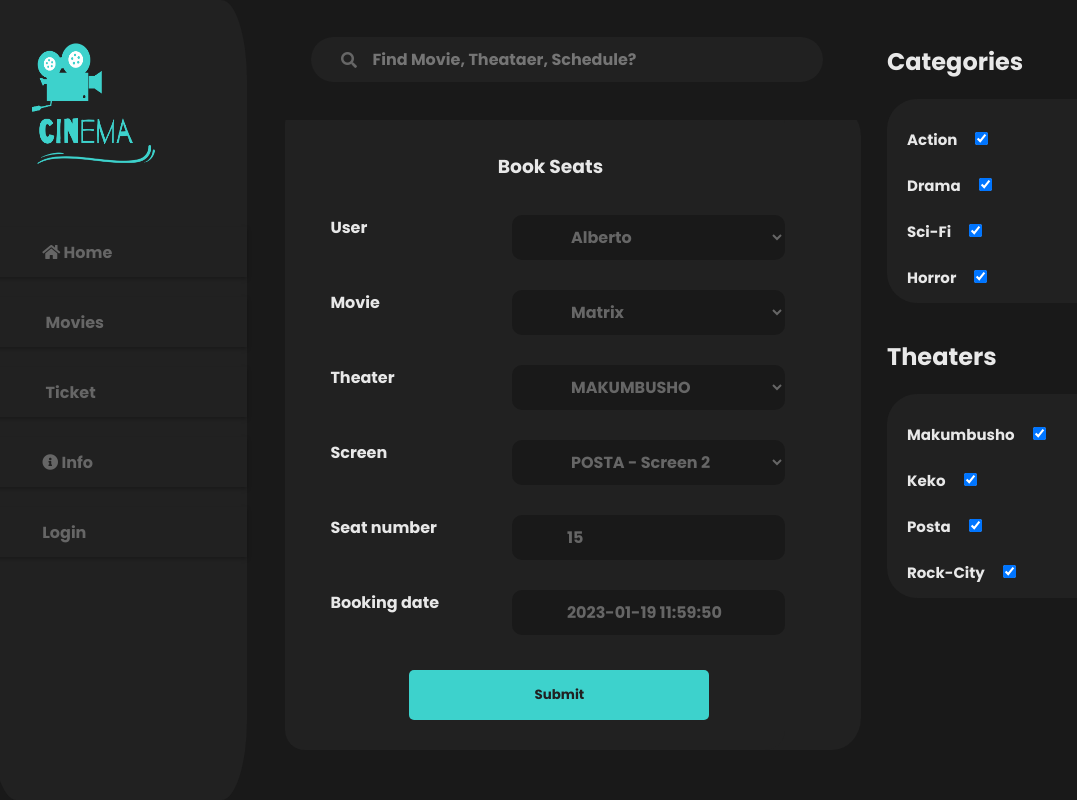
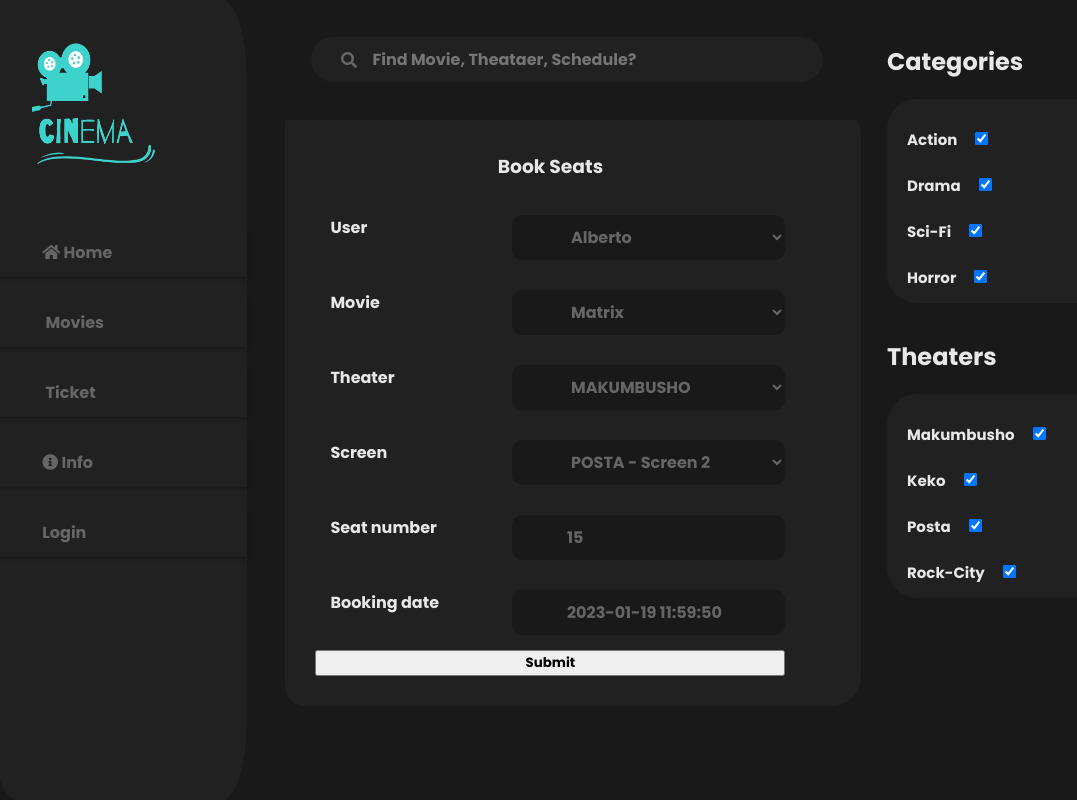
Before and after one commit to naingolan/movies, a Django app: page /landofcinema/book_seats/ in a window 1280 px wide. Shown: the whole page, without its empty margins (9-1086 px from the left). Run offline with Django 4.2, Linux system fonts and the light colour scheme; data comes from the database, SQL or seed files in the repository; some libraries are stand-ins or nearby versions.

Commit message:
The fourth one

```diff
--- a/landofcinema/templates/book_seats.html
+++ b/landofcinema/templates/book_seats.html
@@ -11,6 +11,6 @@
               {{ field }}
           </div>
       {% endfor %}
-    <input class="booking-submit" type="submit" value="Submit">
+    <input class="booking-sumit" type="submit" value="Submit">
   </form>
 {% endblock %}
```
